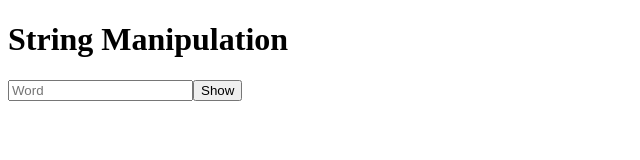
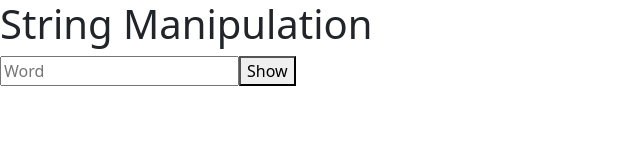
Before and after one commit to olliwh/StringManipulation, a plain HTML site: page index.html in a window 1280 px wide. Shown: the whole page, without its empty margins (0-640 px from the left). Drawn offline with nearby package versions, Linux system fonts and the light colour scheme.

Commit message:
changes bootstrap cdn

```diff
--- a/index.html
+++ b/index.html
@@ -6,7 +6,7 @@
   <meta http-equiv="X-UA-Compatible" content="IE=edge" />
   <meta name="viewport" content="width=device-width, initial-scale=1.0" />
   <script src="https://unpkg.com/vue@next"></script>
-  <linkrel="stylesheet" href="https://cdn.jsdelivr.net/npm/bootstrap@4.6.2/dist/css/bootstrap.min.css" />
+  <link rel="stylesheet" href="https://cdn.jsdelivr.net/npm/bootstrap@5.2.3/dist/css/bootstrap.min.css" integrity="sha384-rbsA2VBKQhggwzxH7pPCaAqO46MgnOM80zW1RWuH61DGLwZJEdK2Kadq2F9CUG65" crossorigin="anonymous">
 
   <style>
     li:empty {
```
